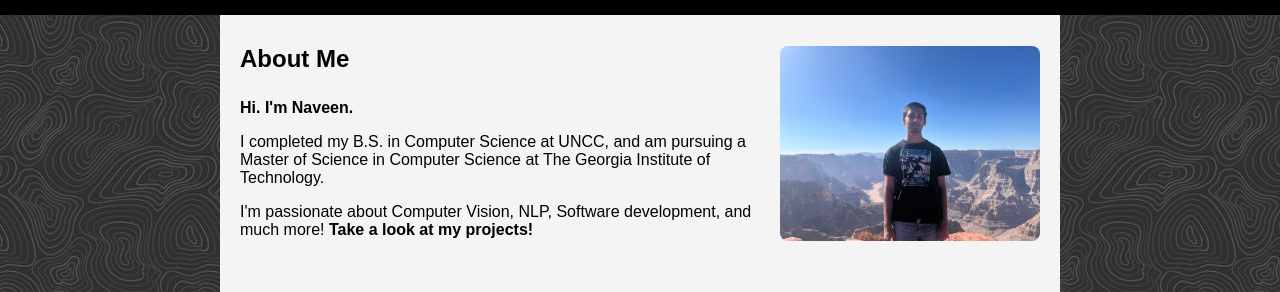
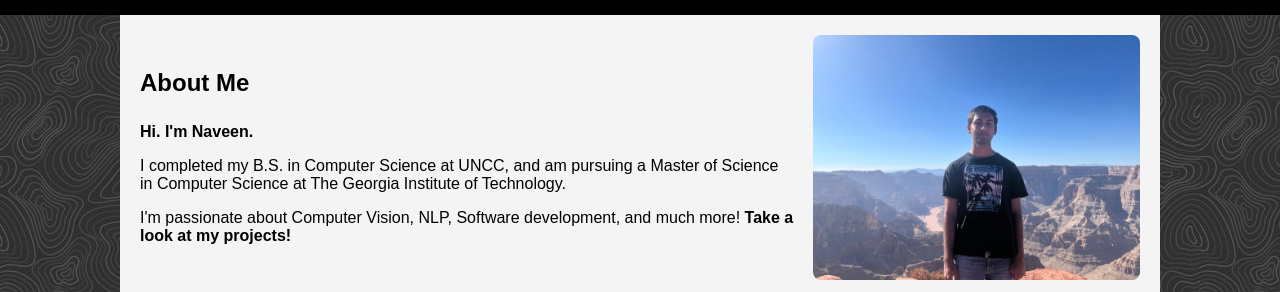
Before and after one commit to nvellatu/nvellatu.github.io, a plain HTML site: page index.html in a window 1280 px wide. Shown: the part 82-374 px from the top of the page. Drawn offline with Linux system fonts and the light colour scheme.

Commit message:
increased page width

```diff
--- a/styles.css
+++ b/styles.css
@@ -17,7 +17,7 @@ section {
     padding: 20px;
     margin: 0 auto;
     background-color: #f4f4f4;
-    max-width: 800px; /* Limits max width to prevent it from being too wide */
+    max-width: 1000px; /* Limits max width to prevent it from being too wide */
 }
 
 h1, h2, h3 {
@@ -72,7 +72,6 @@ footer {
     background-color: #f4f4f4;
     padding: 20px;
     margin: 0 auto;
-    max-width: 800px; /* Sets max-width for bio section */
 }
 
 .bio-content {
```
